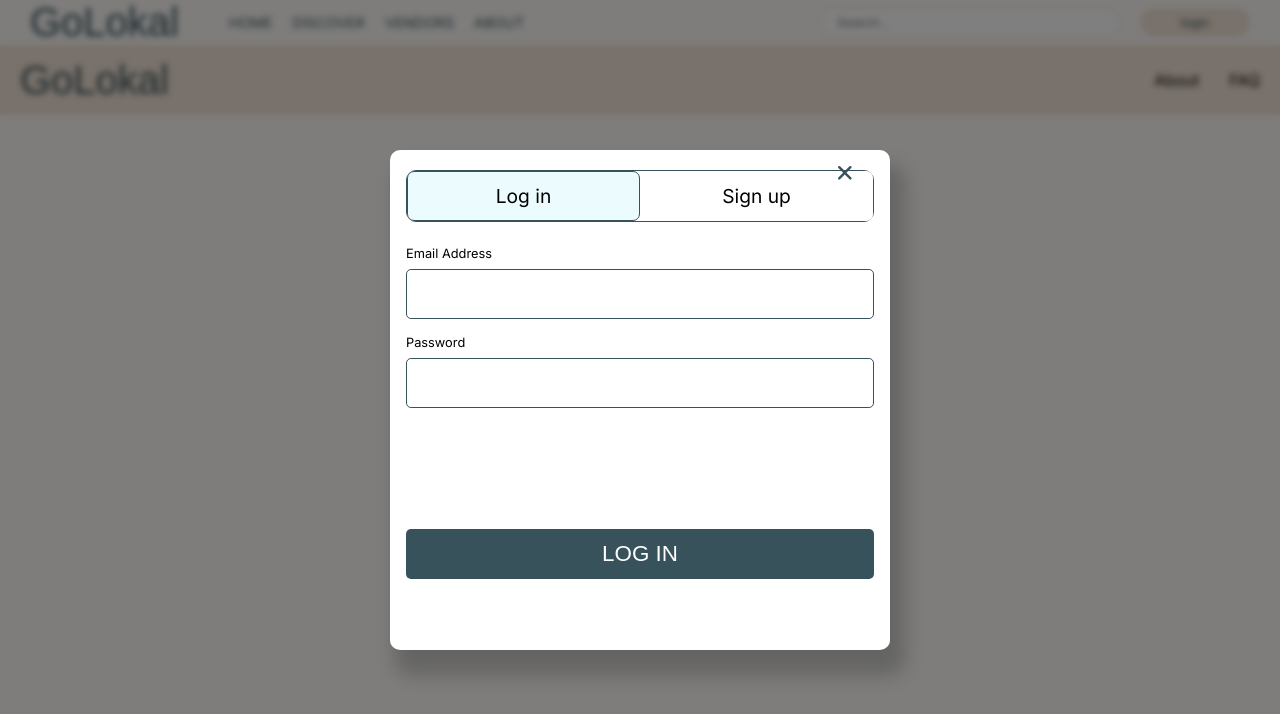
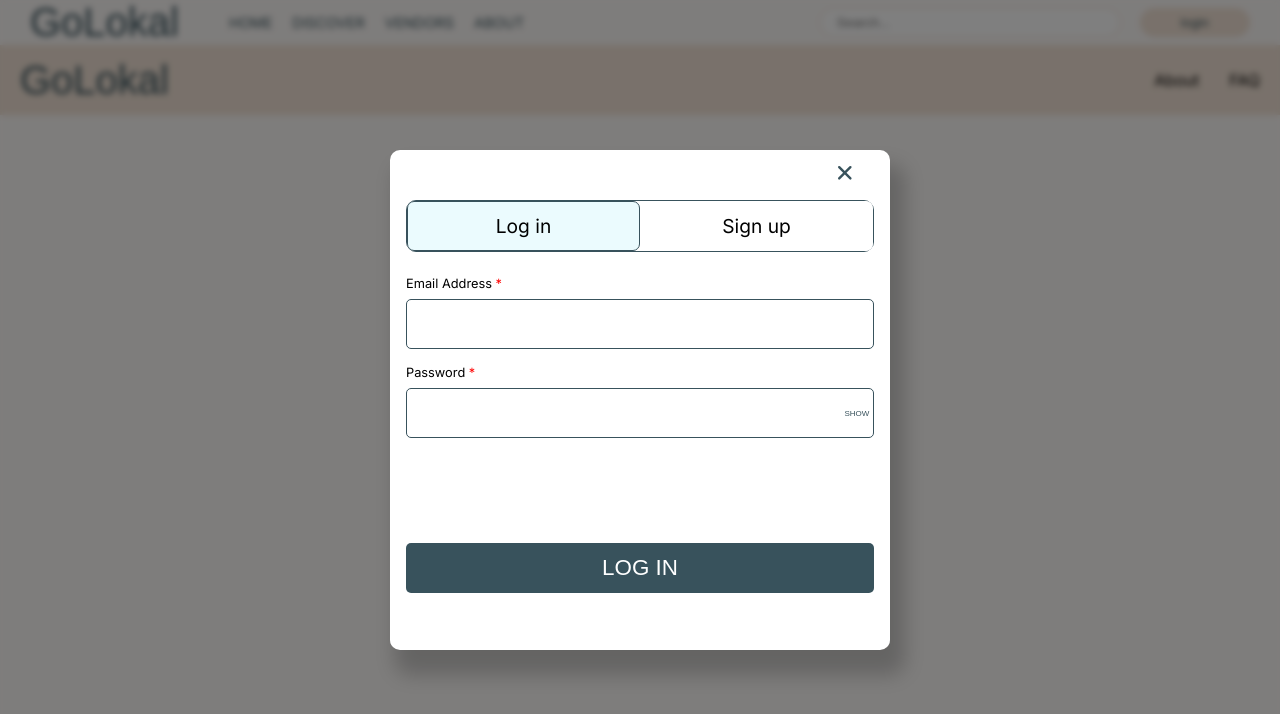
Before and after one commit to cheorodio/golokal, a Next.js app: page /discover in a window 1280 px wide. Both pictures are taken after a click on the button "login". Shown: the top 714 px of the page. Built offline with nearby package versions, Linux system fonts and the light colour scheme; a web font is replaced by a local one.

Commit message:
Add function to show password or not in forms

```diff
--- a/app/components/Footer.tsx
+++ b/app/components/Footer.tsx
@@ -1,5 +1,5 @@
 import Link from 'next/link';
-import styles from '../styles/NavFooter.module.scss';
+import styles from '../styles/navFooter.module.scss';
 
 export default function Footer() {
   return (
--- a/app/components/Login.tsx
+++ b/app/components/Login.tsx
@@ -5,6 +5,11 @@ import styles from '../styles/login.module.scss';
 export default function Login(props: { onformSwitch: (arg0: string) => void }) {
   const [email, setEmail] = useState('');
   const [password, setPassword] = useState('');
+  const [passwordShown, setPasswordShown] = useState(false);
+
+  const togglePassword = () => {
+    setPasswordShown(!passwordShown);
+  };
 
   return (
     <div className={styles.loginContainer}>
@@ -26,7 +31,9 @@ export default function Login(props: { onformSwitch: (arg0: string) => void }) {
         id="login"
         className={styles.loginForm}
       >
-        <label htmlFor="email">Email Address</label>
+        <label htmlFor="email">
+          Email Address <span>*</span>
+        </label>
         <input
           id="email"
           value={email}
@@ -34,15 +41,25 @@ export default function Login(props: { onformSwitch: (arg0: string) => void }) {
           className={styles.loginInput}
           required
         />
-        <label htmlFor="password">Password</label>
+        <label htmlFor="password">
+          Password <span>*</span>
+        </label>
+        <div>
           <input
             id="password"
-          type="password"
+            type={passwordShown ? 'text' : 'password'}
             value={password}
             onChange={(event) => setPassword(event.target.value)}
-          className={styles.loginInput}
+            className={styles.passwordInput}
             required
           />
+          <button
+            onClick={togglePassword}
+            className={styles.showPasswordButton}
+          >
+            show
+          </button>
+        </div>
 
         <button className={`${styles.loginSubmit} ${styles.signupSubmit}`}>
           Log in
--- a/app/components/Signup.tsx
+++ b/app/components/Signup.tsx
@@ -7,6 +7,11 @@ export default function Signup(props: {
   const [email, setEmail] = useState('');
   const [password, setPassword] = useState('');
   const [confirmPass, setConfirmPass] = useState('');
+  const [passwordShown, setPasswordShown] = useState(false);
+
+  const togglePassword = () => {
+    setPasswordShown(!passwordShown);
+  };
 
   return (
     <div className={styles.signupContainer}>
@@ -28,7 +33,9 @@ export default function Signup(props: {
         id="signup"
         className={styles.loginForm}
       >
-        <label htmlFor="email">Email Address</label>
+        <label htmlFor="email">
+          Email Address <span>*</span>
+        </label>
         <input
           id="email"
           value={email}
@@ -38,15 +45,29 @@ export default function Signup(props: {
           required
         />
 
-        <label htmlFor="password">Password</label>
+        <label htmlFor="password">
+          Password <span>*</span>
+        </label>
+        <div>
           <input
+            id="password"
+            type={passwordShown ? 'text' : 'password'}
             value={password}
-          id="password"
-          onChange={(event) => setPassword(event.currentTarget.value)}
-          className={styles.signupInput}
+            onChange={(event) => setPassword(event.target.value)}
+            className={styles.passwordInput}
             required
           />
-        <label htmlFor="confirm-password">Confirm Password</label>
+          <button
+            onClick={togglePassword}
+            className={styles.showPasswordButton}
+          >
+            show
+          </button>
+        </div>
+        <label htmlFor="confirm-password">
+          Confirm Password <span>*</span>
+        </label>
+        <div>
           <input
             value={confirmPass}
             id="confirm-password"
@@ -54,6 +75,13 @@ export default function Signup(props: {
             className={styles.signupInput}
             required
           />
+          <button
+            onClick={togglePassword}
+            className={styles.showPasswordButton}
+          >
+            show
+          </button>
+        </div>
         <button className={styles.loginSubmit}>Sign Up</button>
       </form>
     </div>
--- a/app/styles/Login.module.scss
+++ b/app/styles/Login.module.scss
@@ -20,7 +20,7 @@
   background-color: #fff;
   box-shadow: 10px 20px 20px 5px rgba(0, 0, 0, 0.2);
   border-radius: 10px;
-  padding: 20px 16px;
+  padding: 50px 16px 30px;
   z-index: 9;
 
   .toggleButtons {
@@ -91,6 +91,10 @@
       font-size: 0.8rem;
       font-family: var(--body-font);
       margin-bottom: 8px;
+
+      span {
+        color: red;
+      }
     }
 
     .loginInput,
@@ -103,6 +107,33 @@
       font-size: 1.2rem;
       color: var(--primary-color);
       border: 0.5px solid var(--secondary-text-color);
+    }
+
+    div {
+      position: relative;
+      height: 50px;
+      .passwordInput {
+        width: 100%;
+        height: 100%;
+        background-color: #fff;
+        border-radius: 5px;
+        margin-bottom: 16px;
+        font-size: 1.2rem;
+        color: var(--primary-color);
+        border: 0.5px solid var(--secondary-text-color);
+      }
+      .showPasswordButton {
+        position: absolute;
+        top: 50%;
+        right: 1%;
+        transform: translate(0%, -50%);
+        font-size: 0.5rem;
+        border: none;
+        background: transparent;
+        color: var(--secondary-text-color);
+        text-transform: uppercase;
+        cursor: pointer;
+      }
     }
 
     .loginSubmit {
```
Lines whose indentation alone changed are shown as unchanged.
